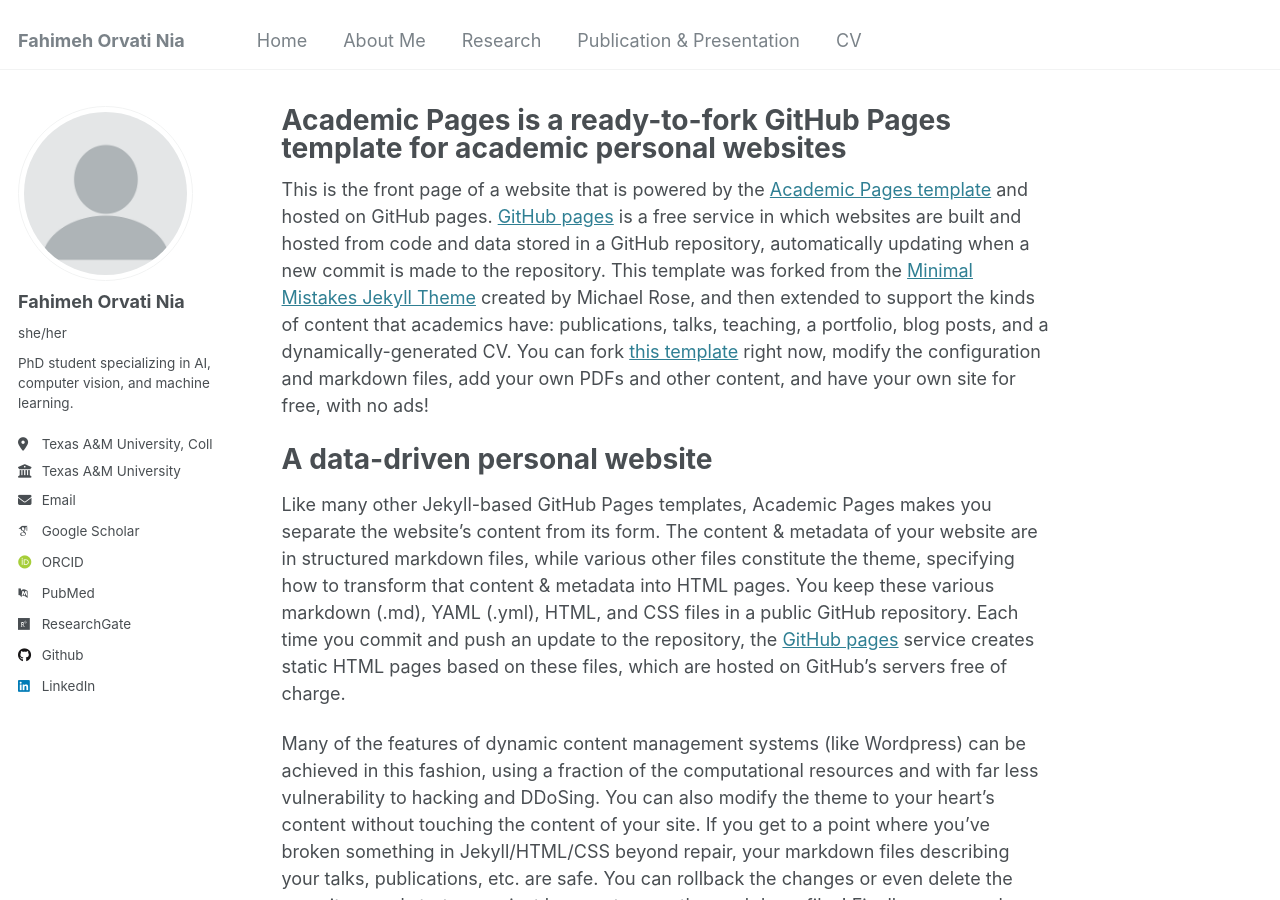
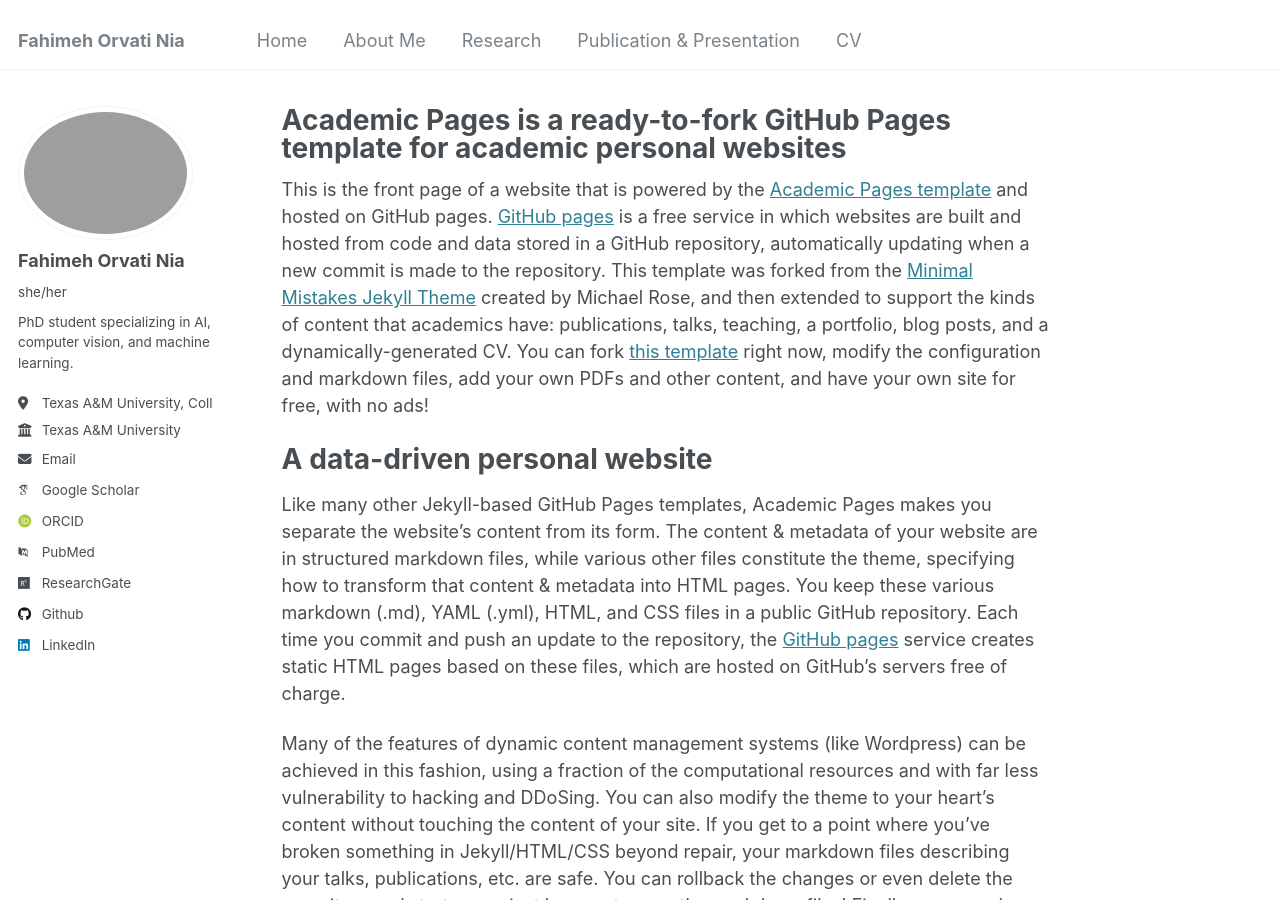
Before and after one commit to fahimehorvatinia/fahimehorvatinia.github.io, a Jekyll site: the page built from _pages/about.md, in a window 1280 px wide and 900 px high. Built offline with Jekyll 4.4.1, drawn with Linux system fonts in a browser that asks for light colours; some web fonts are replaced.

Commit message:
Update _config.yml

```diff
--- a/_config.yml
+++ b/_config.yml
@@ -12,7 +12,7 @@ repository               : "fahimehorvatinia/fahimehorvatinia.github.io"
 
 # Site Author - Sidebar Information
 author:
-  avatar           : "profile.png" # Add a profile image in the assets/images folder
+  avatar           : "profile.jng" # Add a profile image in the assets/images folder
   name             : "Fahimeh Orvati Nia"
   pronouns         : "she/her"
   bio              : "PhD student specializing in AI, computer vision, and machine learning."
```
